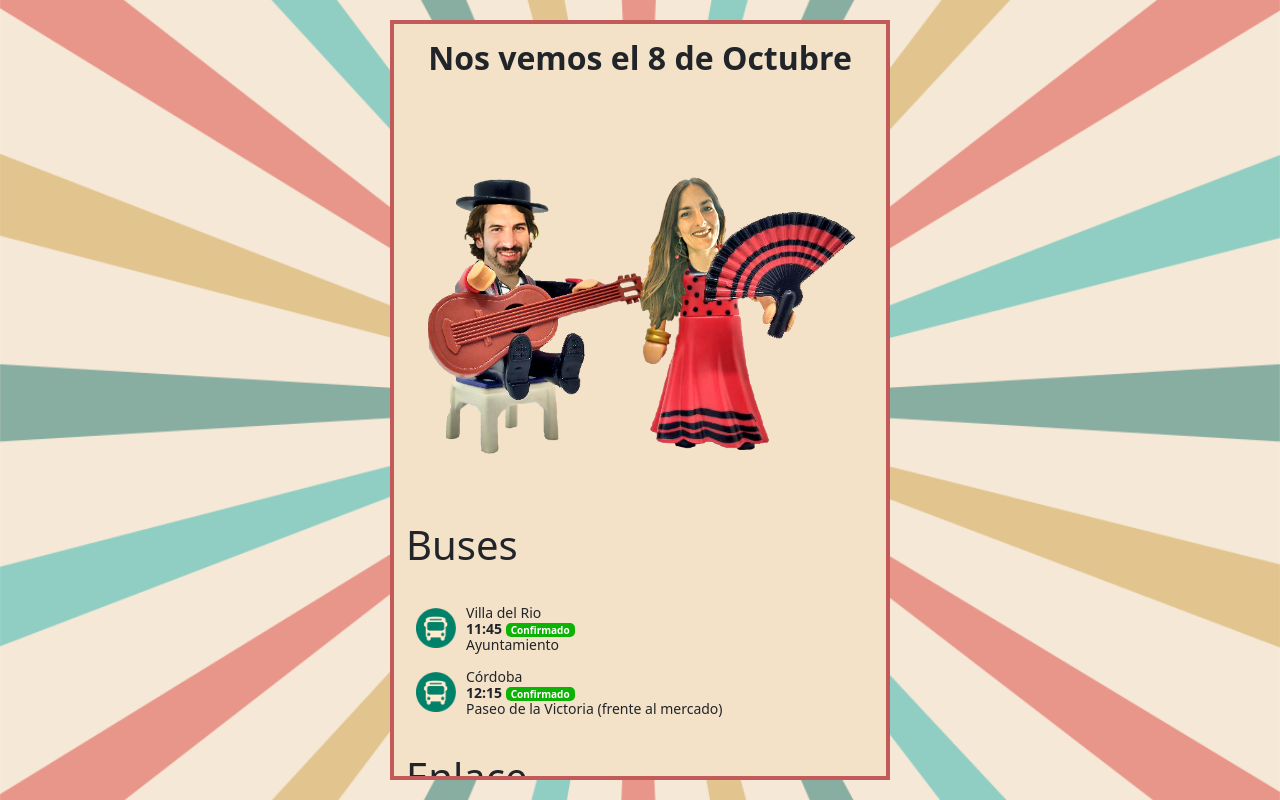
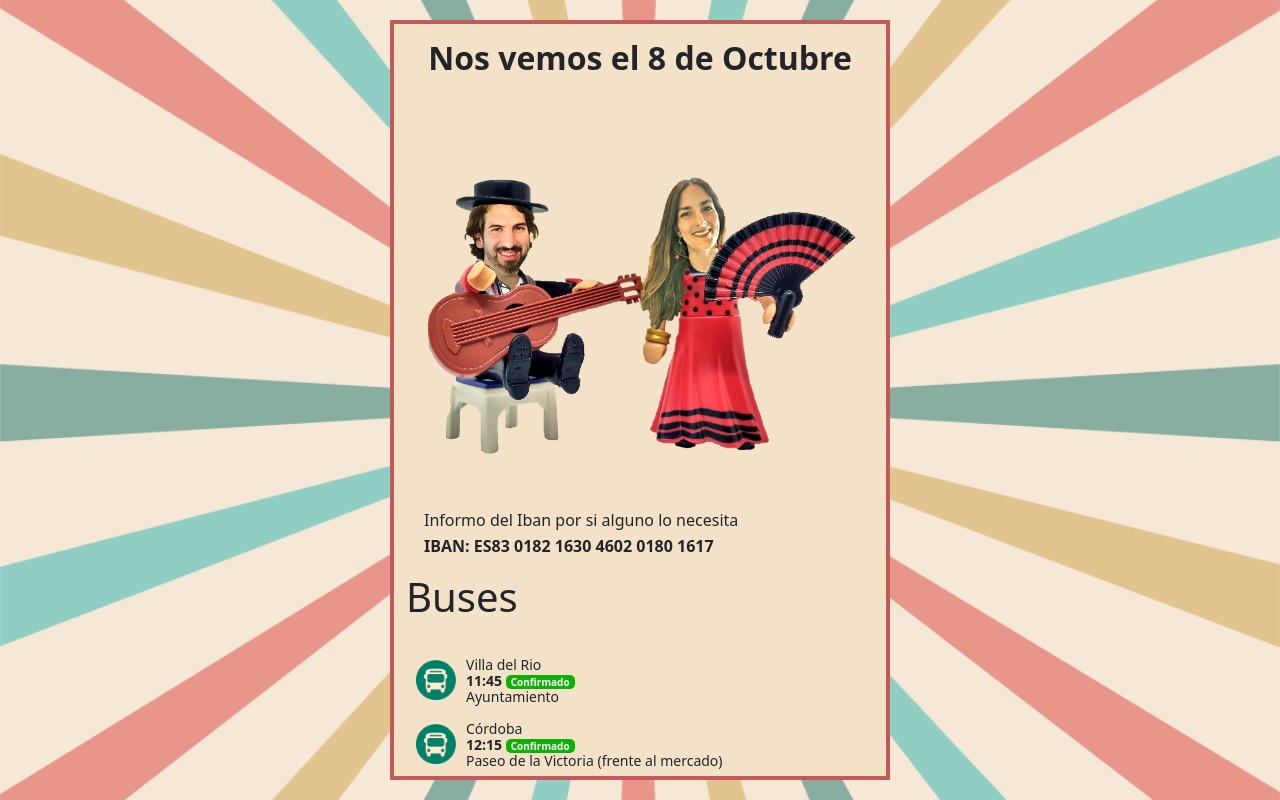
Before and after one commit to jmpeinado/boda, a plain HTML site: page index.html in a window 1280 px wide. Drawn offline with nearby package versions, Linux system fonts and the light colour scheme.

Commit message:
iban add

```diff
--- a/index.css
+++ b/index.css
@@ -36,6 +36,13 @@ body {
 }
 .cyj-bloque-content {
   padding: 30px 10px 30px;
+}
+
+.cyj-content .iban {
+  margin-left: 30px;
+}
+.cyj-content .iban p {
+  line-height: 10px;
 }
 
 .cyj-bloque .title {
--- a/index.html
+++ b/index.html
@@ -35,6 +35,11 @@
       <div class="cyj-bloque-content">
         <img src="src/novios1.png" class="foto-carmen">
       </div>
+    </div>
+
+    <div class="iban">
+      <p>Informo del Iban por si alguno lo necesita</p>
+      <p class="fw-bold">IBAN: ES83 0182 1630 4602 0180 1617</p>
     </div>
 
     <div id="bus" class="container cyj-bloque cyj-bloque-bus">
```
